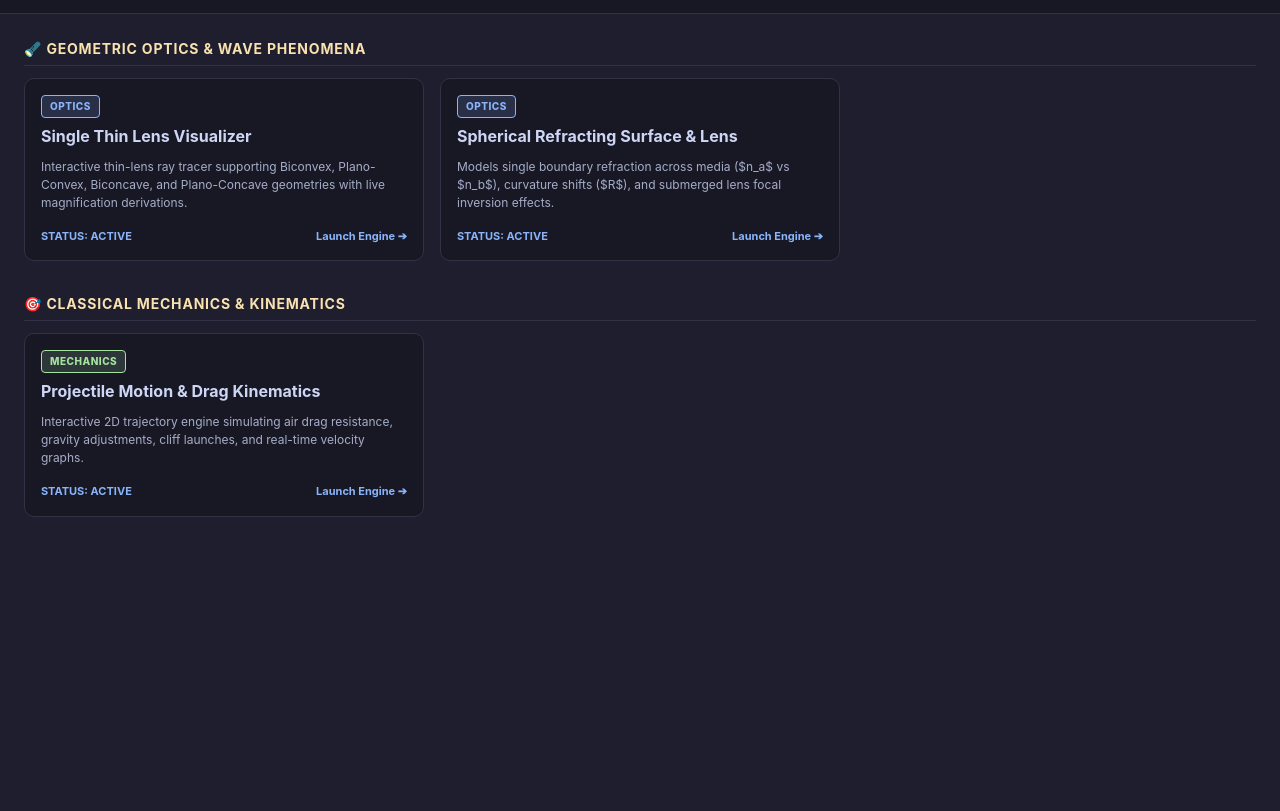
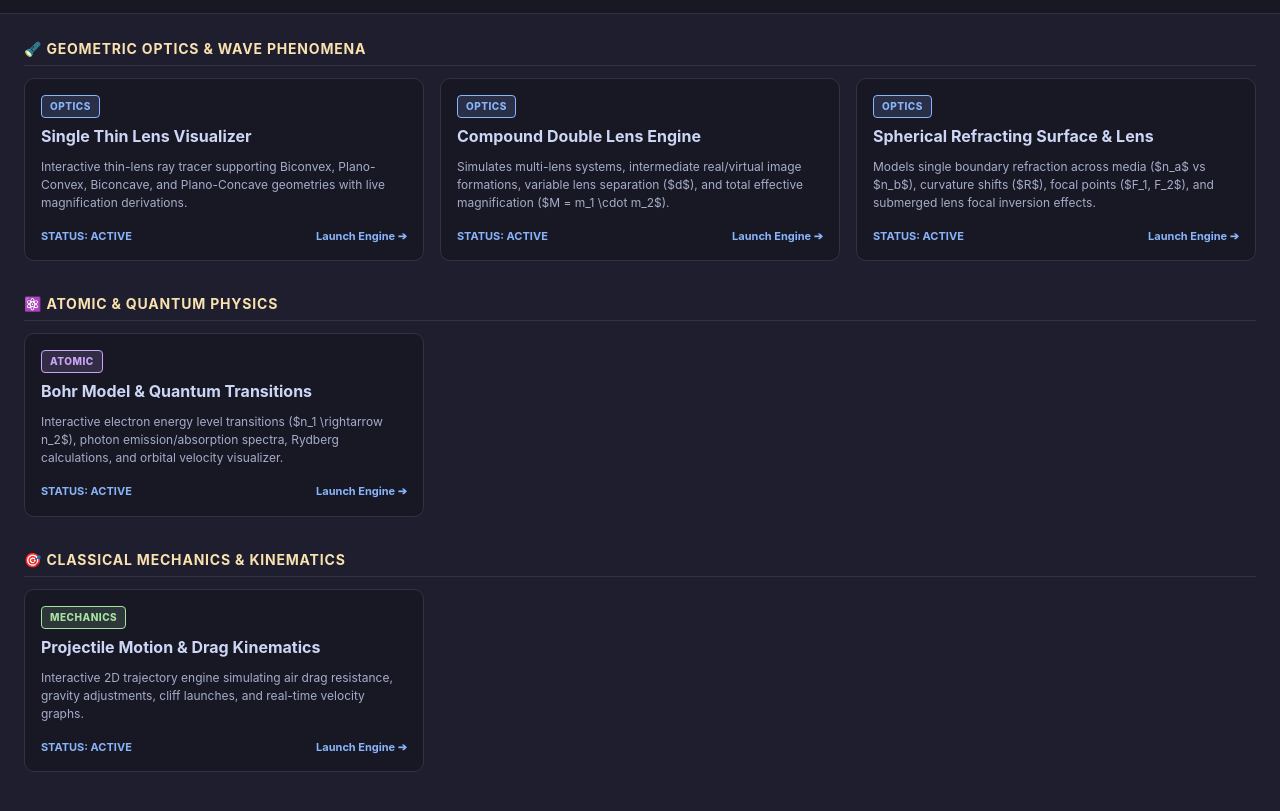
Before and after one commit to swordeye2/cnhscreativetechnologies, a plain HTML site: page physics/index.html in a window 1280 px wide. Shown: the part 65-876 px from the top of the page. Before the commit the page ends 800 px from the top, so only its background shows below. Drawn offline with nearby package versions, Linux system fonts and the light colour scheme.

Commit message:
Update index.html
Updated listing

```diff
--- a/physics/index.html
+++ b/physics/index.html
@@ -39,6 +39,7 @@
             --accent-green: #a6e3a1;
             --accent-purple: #cba6f7;
             --accent-yellow: #f9e2af;
+            --accent-red: #f38ba8;
         }
 
         [data-theme="light"] {
@@ -51,6 +52,7 @@
             --accent-green: #40a02b;
             --accent-purple: #8839ef;
             --accent-yellow: #df8e1d;
+            --accent-red: #d20f39;
         }
 
         * {
@@ -203,6 +205,12 @@
             background-color: rgba(166, 227, 161, 0.15);
             color: var(--accent-green);
             border: 1px solid var(--accent-green);
+        }
+
+        .tag-quantum {
+            background-color: rgba(203, 166, 247, 0.15);
+            color: var(--accent-purple);
+            border: 1px solid var(--accent-purple);
         }
 
         .card-title {
@@ -371,12 +379,25 @@
                     </div>
                 </div>
 
-                <!-- Card 2: Spherical Refracting Surface & Refraction Lens Engine -->
+                <!-- Card 2: Compound Double Lens System -->
+                <div class="module-card" onclick="launchWithSplash('./double_lens.html')">
+                    <div class="card-header">
+                        <span class="card-tag tag-optics">Optics</span>
+                        <div class="card-title">Compound Double Lens Engine</div>
+                        <div class="card-desc">Simulates multi-lens systems, intermediate real/virtual image formations, variable lens separation ($d$), and total effective magnification ($M = m_1 \cdot m_2$).</div>
+                    </div>
+                    <div class="card-footer">
+                        <span>STATUS: ACTIVE</span>
+                        <span>Launch Engine ➔</span>
+                    </div>
+                </div>
+
+                <!-- Card 3: Spherical Refracting Surface & Refraction Lens Engine -->
                 <div class="module-card" onclick="launchWithSplash('./refraction_lens.html')">
                     <div class="card-header">
                         <span class="card-tag tag-optics">Optics</span>
                         <div class="card-title">Spherical Refracting Surface & Lens</div>
-                        <div class="card-desc">Models single boundary refraction across media ($n_a$ vs $n_b$), curvature shifts ($R$), and submerged lens focal inversion effects.</div>
+                        <div class="card-desc">Models single boundary refraction across media ($n_a$ vs $n_b$), curvature shifts ($R$), focal points ($F_1, F_2$), and submerged lens focal inversion effects.</div>
                     </div>
                     <div class="card-footer">
                         <span>STATUS: ACTIVE</span>
@@ -387,7 +408,31 @@
             </div>
         </section>
 
-        <!-- CATEGORY 2: CLASSICAL MECHANICS & KINEMATICS -->
+        <!-- CATEGORY 2: ATOMIC & QUANTUM PHYSICS -->
+        <section>
+            <div class="category-title">
+                <span>⚛️ Atomic & Quantum Physics</span>
+            </div>
+
+            <div class="module-grid">
+
+                <!-- Card 4: Bohr Atomic Model Engine -->
+                <div class="module-card" onclick="launchWithSplash('./atom.html')">
+                    <div class="card-header">
+                        <span class="card-tag tag-quantum">Atomic</span>
+                        <div class="card-title">Bohr Model & Quantum Transitions</div>
+                        <div class="card-desc">Interactive electron energy level transitions ($n_1 \rightarrow n_2$), photon emission/absorption spectra, Rydberg calculations, and orbital velocity visualizer.</div>
+                    </div>
+                    <div class="card-footer">
+                        <span>STATUS: ACTIVE</span>
+                        <span>Launch Engine ➔</span>
+                    </div>
+                </div>
+
+            </div>
+        </section>
+
+        <!-- CATEGORY 3: CLASSICAL MECHANICS & KINEMATICS -->
         <section>
             <div class="category-title">
                 <span>🎯 Classical Mechanics & Kinematics</span>
@@ -395,7 +440,7 @@
 
             <div class="module-grid">
 
-                <!-- Card 3: Projectile Motion Engine -->
+                <!-- Card 5: Projectile Motion Engine -->
                 <div class="module-card" onclick="launchWithSplash('./projectile.html')">
                     <div class="card-header">
                         <span class="card-tag tag-mechanics">Mechanics</span>
```
